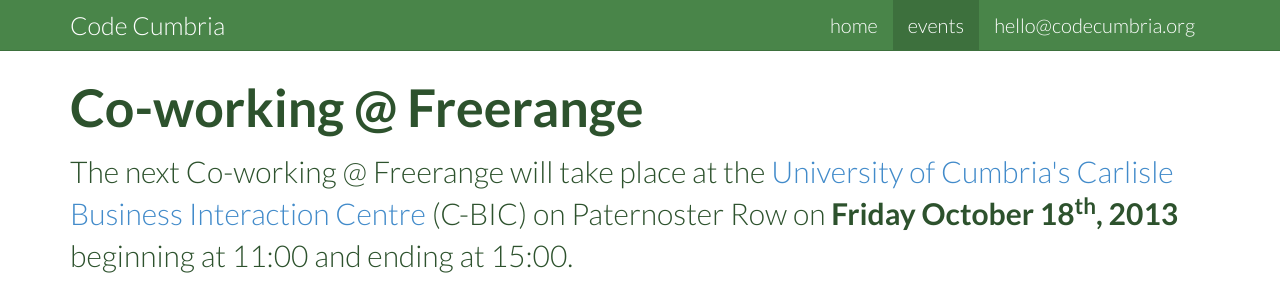
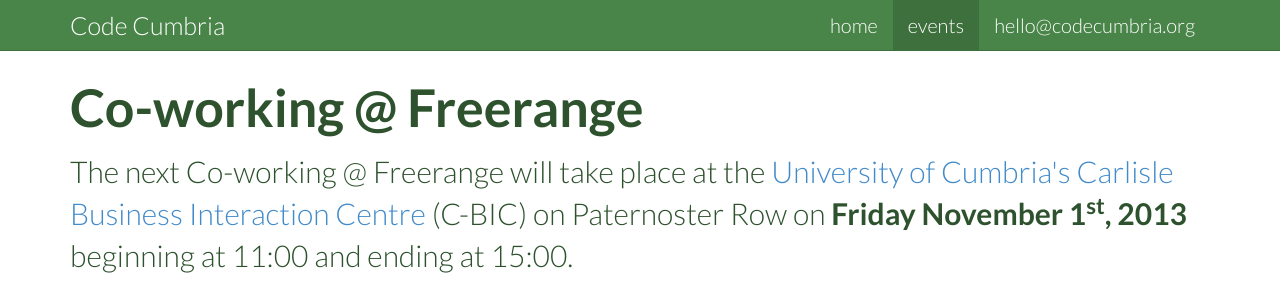
Before and after one commit to CodeCumbria/codecumbria.github.io, a Jekyll site: the page built from events/co_working_freerange.html, in a window 1280 px wide, cut to the strip 0-300 px from the top of the page. Built offline with Jekyll 4.4.1, drawn with Linux system fonts in a browser that asks for light colours; Markdown is read by kramdown in place of the engine named in the settings; comment, search, counter and statistics services are not loaded.

Commit message:
Updated events.

```diff
--- a/events/co_working_freerange.html
+++ b/events/co_working_freerange.html
@@ -5,7 +5,7 @@ section: events
 ---
 <div class="row">
   <div class="col-md-12">
-    <p class="lead">The next {{ page.title }} will take place at the <a href="http://www.cumbria.ac.uk/AboutUs/Enterprise/CarlisleBusinessInteractionCentre.aspx">University of Cumbria's Carlisle Business Interaction Centre</a> (C-BIC) on Paternoster Row on <strong>Friday October 18<sup>th</sup>, 2013</strong> beginning at 11:00 and ending at 15:00.</p>
+    <p class="lead">The next {{ page.title }} will take place at the <a href="http://www.cumbria.ac.uk/AboutUs/Enterprise/CarlisleBusinessInteractionCentre.aspx">University of Cumbria's Carlisle Business Interaction Centre</a> (C-BIC) on Paternoster Row on <strong>Friday November 1<sup>st</sup>, 2013</strong> beginning at 11:00 and ending at 15:00.</p>
   </div>
 </div>
 <div class="row">
--- a/index.html
+++ b/index.html
@@ -20,8 +20,7 @@ section: home
       <div class="col-md-3 col-md-push-3 events">
         <h2>Upcoming events</h2>
         <ul>
-          <li class="next">Co-working @ Freerange<br /><small><a href="/events/co_working_freerange.html" title="View details of the Co-Working @ Freerange event">Friday October 18<sup>th</sup> 2013</a></small></li>
-          <li>Code Cumbria North<br /><small><a href="/events/code_cumbria_north.html" title="View details of the Code Cumbria North event">Wednesday October 30<sup>th</sup> 2013</a></small></li>
+          <li class="next">Code Cumbria North<br /><small><a href="/events/code_cumbria_north.html" title="View details of the Code Cumbria North event">Wednesday October 30<sup>th</sup> 2013</a></small></li>
           <li>Co-working @ Freerange<br /><small><a href="/events/co_working_freerange.html" title="View details of the Co-Working @ Freerange event">Friday November 1<sup>st</sup> 2013</a></small></li>
           <li>Hot Coffee @ TBC<br /><small><a href="/events/hot_coffee.html" title="View details of the Hot Coffee event">November 2013</a></small></li>
           <li>Code Cumbria North<br /><small>Wednesday November 27<sup>th</sup> 2013</small></li>
```
